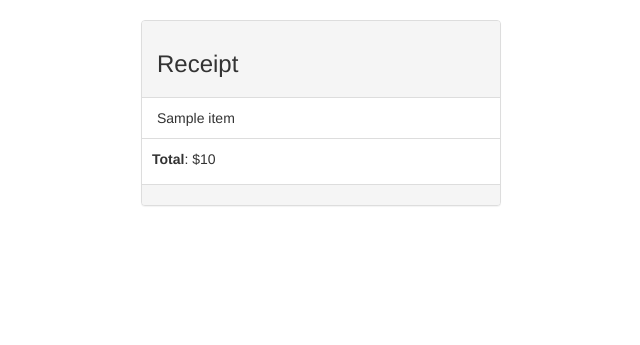
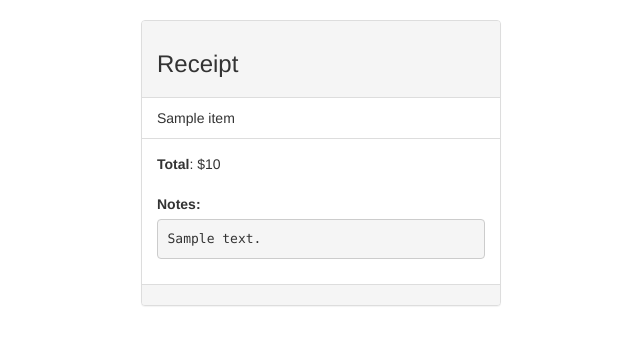
Before and after one commit to DelegateIt/OrderAPI, a Flask app: template gator/templates/payment.html in a window 1280 px wide. Shown: the top 345 px of the page, without its empty margins (319-959 px from the left). Run offline with Flask 2, Linux system fonts and the light colour scheme; the template is opened without the code that fills it: most values are stand-ins (such as "Sample title", 1, 10 or a date in 2020); some libraries are stand-ins or nearby versions.

Commit message:
Support for displaying the receipt notes

```diff
--- a/gator/models.py
+++ b/gator/models.py
@@ -103,10 +103,11 @@ class Transaction():
         self.receipt = None
         #receipt = {
         #    paid: boolean,
+        #    notes: string, #Any additional information
         #    items: [
         #        {
         #            name: string,
-        #            cents: int, cost of item in pennies
+        #            cents: int #cost of item in pennies
         #        }, ...
         #    ]
         #}
--- a/gator/payment.py
+++ b/gator/payment.py
@@ -55,7 +55,8 @@ def ui_form(transaction_uuid):
     try:
         transaction = get_chargeable_transaction(transaction_uuid)
         amount = calculate_total(transaction['receipt'])
-        return render_template('payment.html', uuid=transaction_uuid, amount=amount, total=float(amount)/100.0, items=transaction['receipt']['items'])
+        return render_template('payment.html', uuid=transaction_uuid, amount=amount, total=float(amount)/100.0,
+                items=transaction['receipt']['items'], notes=transaction['receipt']['notes'])
     except Exception as e:
         logging.exception(e)
         return render_template('payment-error.html', message=str(e)), 500
--- a/gator/templates/payment.html
+++ b/gator/templates/payment.html
@@ -11,8 +11,14 @@
                 <li class="list-group-item">{{ item.name }}</li>
                 {% endfor %}
             </ul>
-            <div style="padding: 10px">
-                <label>Total</label>: ${{ total|round(2) }}
+            <div class="panel-body">
+                <div><label>Total</label>: ${{ total|round(2) }}</div>
+                {% if notes != "" %}
+                <div style="padding-top:15px">
+                    <label>Notes:</label>
+                    <pre style="word-wrap:normal">{{ notes }}</pre>
+                </div>
+                {% endif %}
             </div>
             <div class="panel-footer">
                 <form action="/core/payment/uicharge/{{ uuid }}" method="POST">
```
